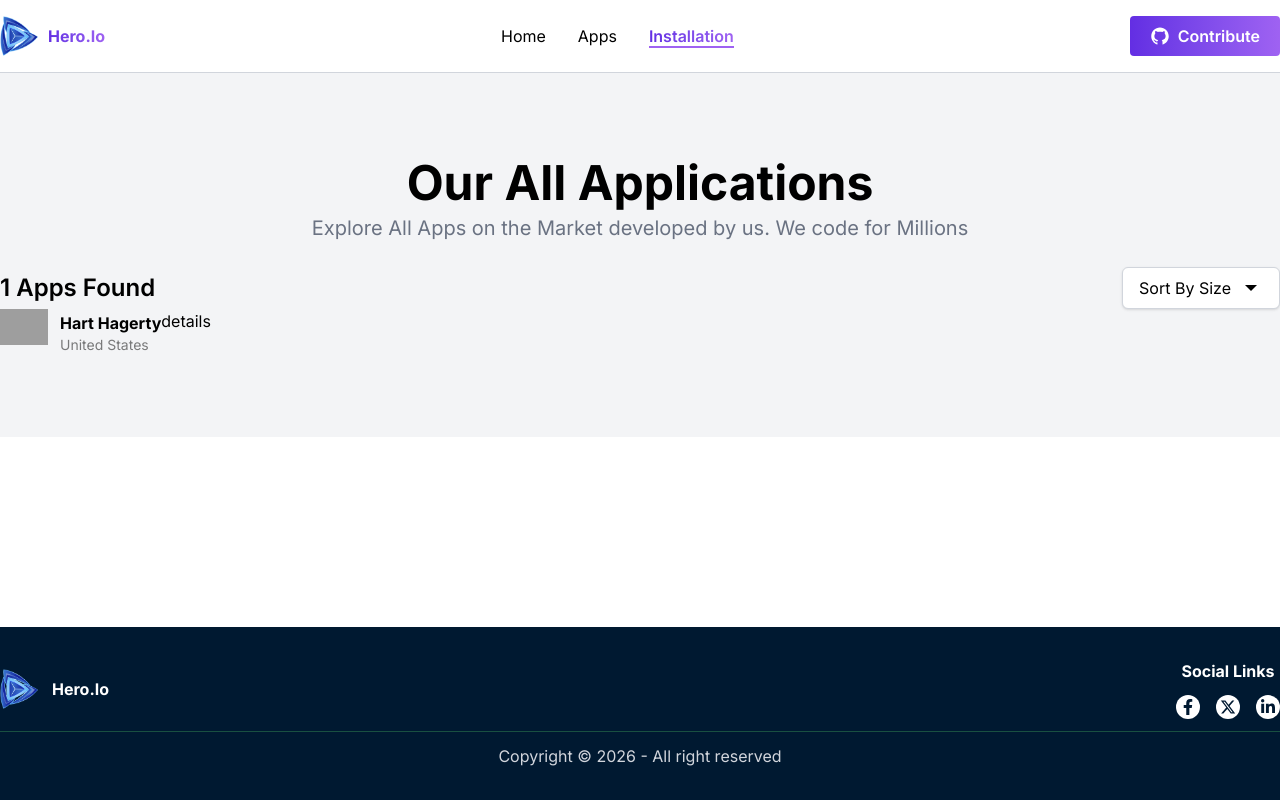
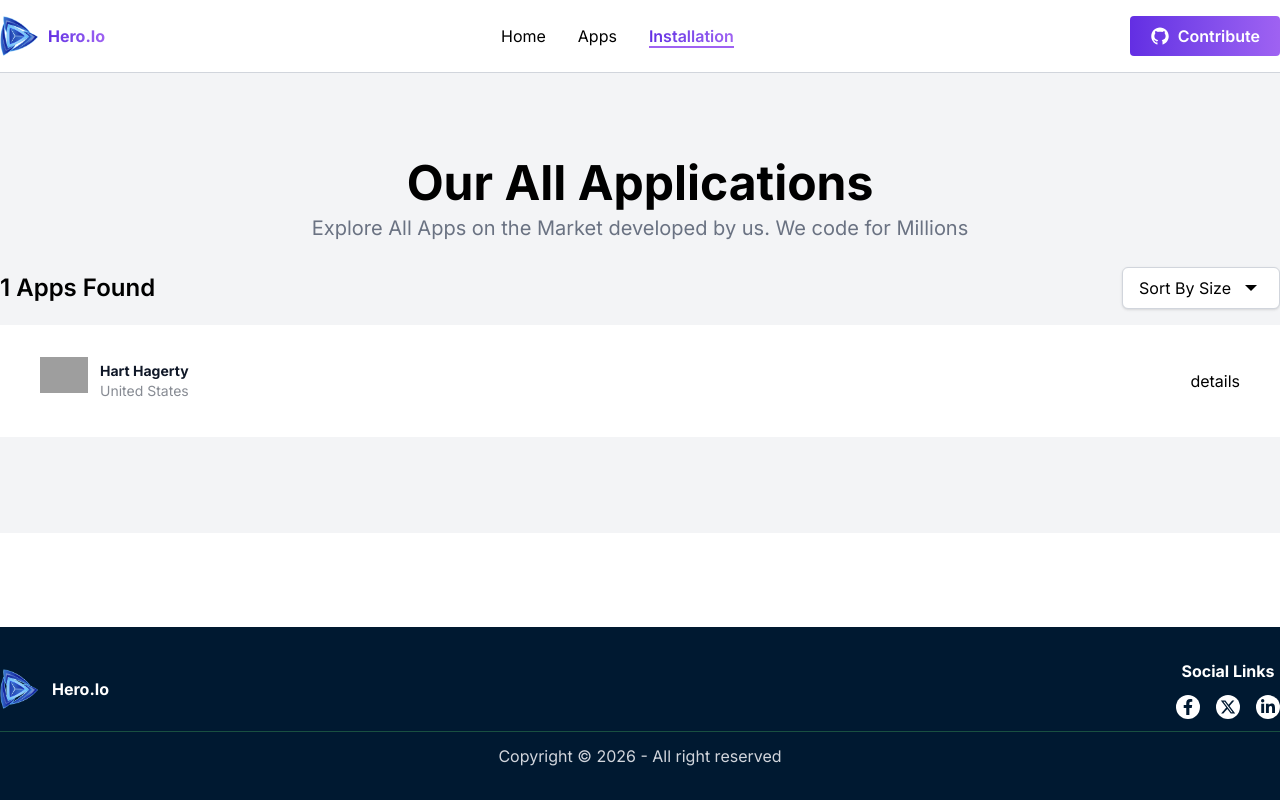
Before and after one commit to abu-tahir-sk/hero-app, a React (Vite) app: page /installation in a window 1280 px wide. Built offline with nearby package versions, Linux system fonts and the light colour scheme; grey boxes are pictures that could not be loaded.

Commit message:
added rechearts

```diff
--- a/package.json
+++ b/package.json
@@ -16,6 +16,7 @@
     "react-icons": "^5.6.0",
     "react-router": "^7.14.2",
     "react-tabs": "^6.1.1",
+    "recharts": "^3.8.1",
     "tailwindcss": "^4.2.4"
   },
   "devDependencies": {
--- a/src/Components/App.jsx
+++ b/src/Components/App.jsx
@@ -1,11 +1,13 @@
 import { IoMdStar } from "react-icons/io";
 
 import { LuDownload } from "react-icons/lu";
+import { Link } from "react-router";
 
 const App = ({app}) => {
       const {id, title,ratingAvg, image,downloads
 } = app;
       return (
+           <Link to={`/app/${id}`}>
              <div className="p-4  bg-white rounded-lg shadow-md transition-all duration-300 hover:scale-105 hover:shadow-2xl hover:-translate-y-2">
                    <img className="w-[316px] h-[200px] rounded-md" src={image} alt={title} />
                    <h3 className="text-[18px] font-medium pt-2">{title}</h3>
@@ -14,6 +16,7 @@ const App = ({app}) => {
                          <div className="flex items-center gap-1 bg-[#FFF0E1] rounded py-[2px] px-3 font-medium text-[#FF8811] "><IoMdStar /> {ratingAvg}</div>
                    </div>
              </div>
+           </Link>
       );
 };
 
--- /dev/null
+++ b/src/Components/AppDetails.jsx
@@ -0,0 +1,54 @@
+import { useLoaderData, useParams } from "react-router";
+import { Bar, BarChart, XAxis, YAxis } from "recharts";
+
+const AppDetails = () => {
+      const {id}=useParams();
+      const appId = parseInt(id);
+      const data =useLoaderData();
+      const appDetails = data.find(app=>app.id === appId);
+      const {title, image, ratingAvg, downloads, companyName, reviews} = appDetails;
+      console.log(appDetails);
+
+      const app = data[0];
+      const sortedRatings = [...app.ratings].reverse();
+      console.log(app);
+  return <div className="">
+ {/* image and details   */}
+     <div className="flex justify-around">
+       <div>
+      <img className="w-64" src={image} alt={title} />
+      </div>
+      <div>
+            <h2 className="text-3xl font-bold">{title}</h2>
+            <p>{companyName}</p>
+            <div className="flex items-center">
+                  <div>{downloads}</div>
+                  <div>{ratingAvg}</div>
+                  <div>{reviews}</div>
+            </div>
+
+      </div>
+
+
+     </div>
+      <div className="max-w-7xl mx-auto" style={{ width: "100%", height: 300 }}>
+        <h3 className="font-bold">Ratings</h3>
+            <BarChart
+      style={{ width: '100%', maxWidth: '1100px', maxHeight: '40vh', aspectRatio: 1.618 }}
+      responsive
+      layout="vertical"
+      data={sortedRatings}
+       margin={{ top: 5, right: 20, left: 40, bottom: 5 }}
+
+    >
+       <XAxis type="number"  />
+       <YAxis dataKey="name" type="category" />
+      <Bar dataKey="count"  fill="#f97316" radius={[0, 10, 10, 0]}> </Bar>
+    </BarChart>
+      </div>
+
+
+  </div>;
+};
+
+export default AppDetails;
--- a/src/Pages/Installation.jsx
+++ b/src/Pages/Installation.jsx
@@ -50,13 +50,13 @@ const Installation = () => {
           </div>
         </div>
         {/* app cards */}
-        <div className="overflow-x-auto">
-          <table className="">
-            <tbody>
+        <div className="overflow-x-auto py-4">
+          <table className="min-w-full divide-y divide-gray-200">
+            <tbody className="bg-white divide-y divide-gray-200">
               {/* row 1 */}
-              <tr>
-                <td>
-                  <div className="flex justify-betweennpm  items-center gap-3">
+              <tr className="hover:bg-gray-100 cursor-pointer flex justify-between items-center gap-6 p-4">
+                <td className="px-6 py-4 text-sm text-gray-900  whitespace-nowrap">
+                  <div className="flex   items-center gap-3">
                     <div className="">
                       <div className=" h-12 w-12">
                         <img
@@ -72,10 +72,13 @@ const Installation = () => {
                   </div>
                 </td>
 
-                <button className="">details</button>
+                 <td className="px-6 py-4">
+          <button className="btn btn-ghost btn-xs">details</button>
+        </td>
               </tr>
             </tbody>
           </table>
+
         </div>
       </div>
     </div>
--- a/src/Routes/Root.jsx
+++ b/src/Routes/Root.jsx
@@ -4,6 +4,7 @@ import Home from "../Pages/Home";
 import Apps from "../Pages/Apps";
 import Installation from "../Pages/Installation";
 import NotFount from "../Pages/NotFount";
+import AppDetails from "../Components/AppDetails";
 
 const router = createBrowserRouter([
   {
@@ -20,6 +21,11 @@ const router = createBrowserRouter([
         path: "/apps",
         Component: Apps,
       },
+      {
+        path: "/app/:id",
+        Component: AppDetails,
+        loader: () => fetch("/appsData.json")
+      },
       { path: "/installation", Component: Installation },
     ],
   },
```
Also changed, not shown: 1 other file (tests, documents, lock files or other folders). Lines whose indentation alone changed are shown as unchanged.
